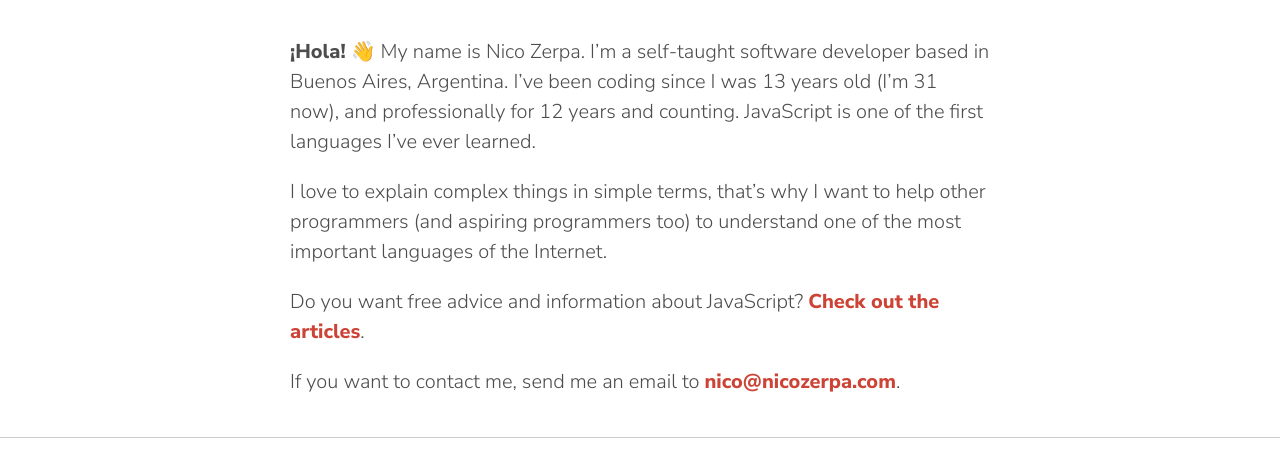
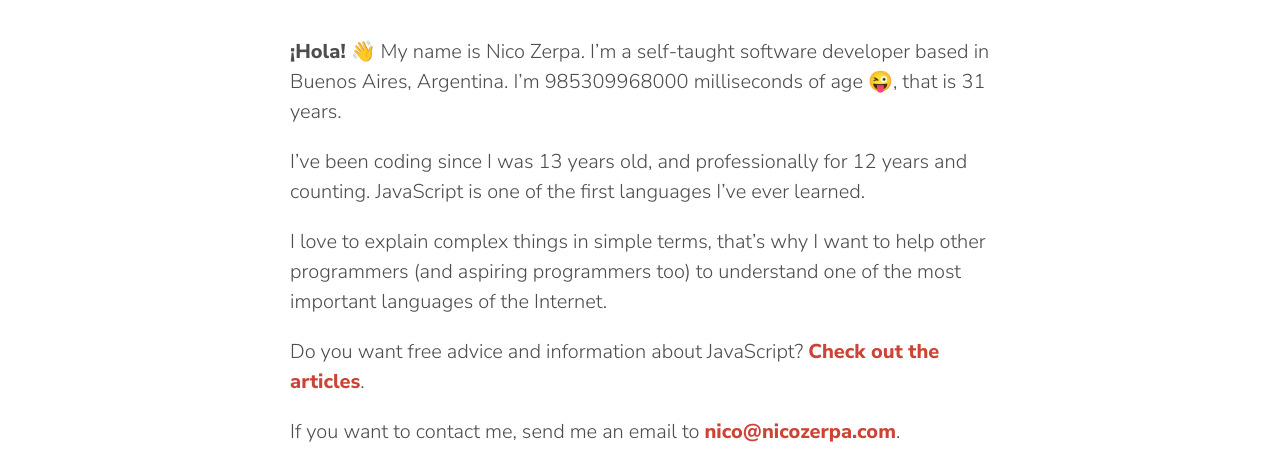
Before and after one commit to nicozerpa/website, a Gatsby site: page /about-me in a window 1280 px wide. Shown: the part 645-1097 px from the top of the page. Built offline with nearby package versions, Linux system fonts and the light colour scheme; Gatsby itself is replaced by a stand-in of ours.

Commit message:
My age in milliseconds!

```diff
--- a/src/pages/about-me.js
+++ b/src/pages/about-me.js
@@ -13,6 +13,8 @@
     if (nowMonthDay < 1224) {
         myAge--;
     }
+
+    const ageInMs = ((new Date()) - (new Date("1989-12-24 00:00:00")));
 
     return (
         <Layout title="About Me">
@@ -30,9 +32,11 @@
 
                 <div className="textContentWidth">
                     <p><strong>¡Hola!</strong> <span aria-label="Hand wawing emoji" role="img">👋</span> My name is
-                    Nico Zerpa. I’m a self-taught software developer based in Buenos Aires, Argentina. I’ve been
-                    coding since I was 13 years old (I’m { myAge } now), and professionally for 12 years and
-                    counting. JavaScript is one of the first languages I’ve ever learned.</p>
+                    Nico Zerpa. I’m a self-taught software developer based in Buenos Aires, Argentina.
+                    I’m {ageInMs} milliseconds of age <span aria-label="Tongue out emoji" role="img">😜</span>, that is { myAge } years.</p>
+                    <p>I’ve been coding since I was 13 years old, and professionally for 12 years and counting.
+                    JavaScript is one of the first languages I’ve ever
+                    learned.</p>
 
                     <p>I love to explain complex things in simple terms, that’s why I want to help other
                         programmers (and aspiring programmers too) to understand one of the most important
```
